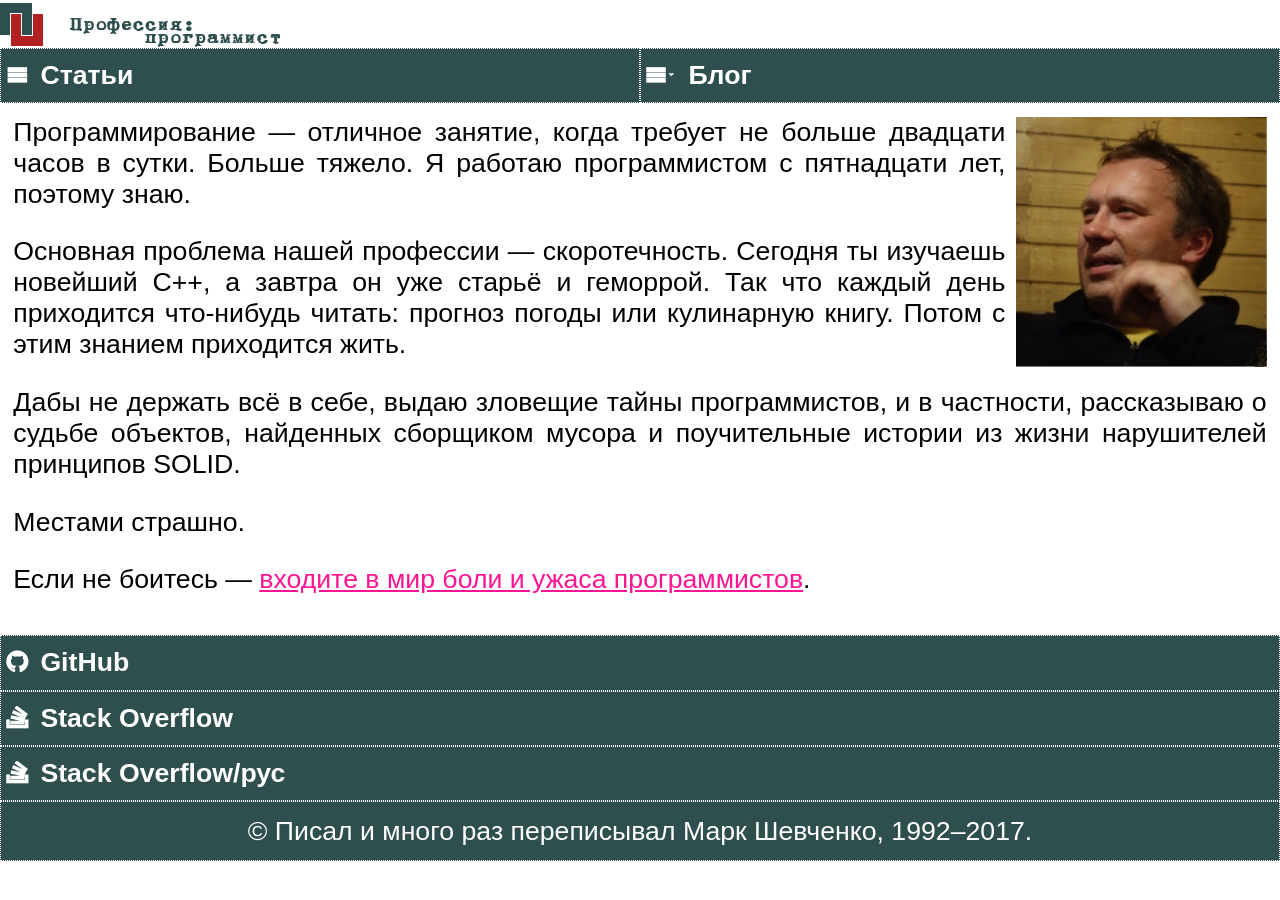
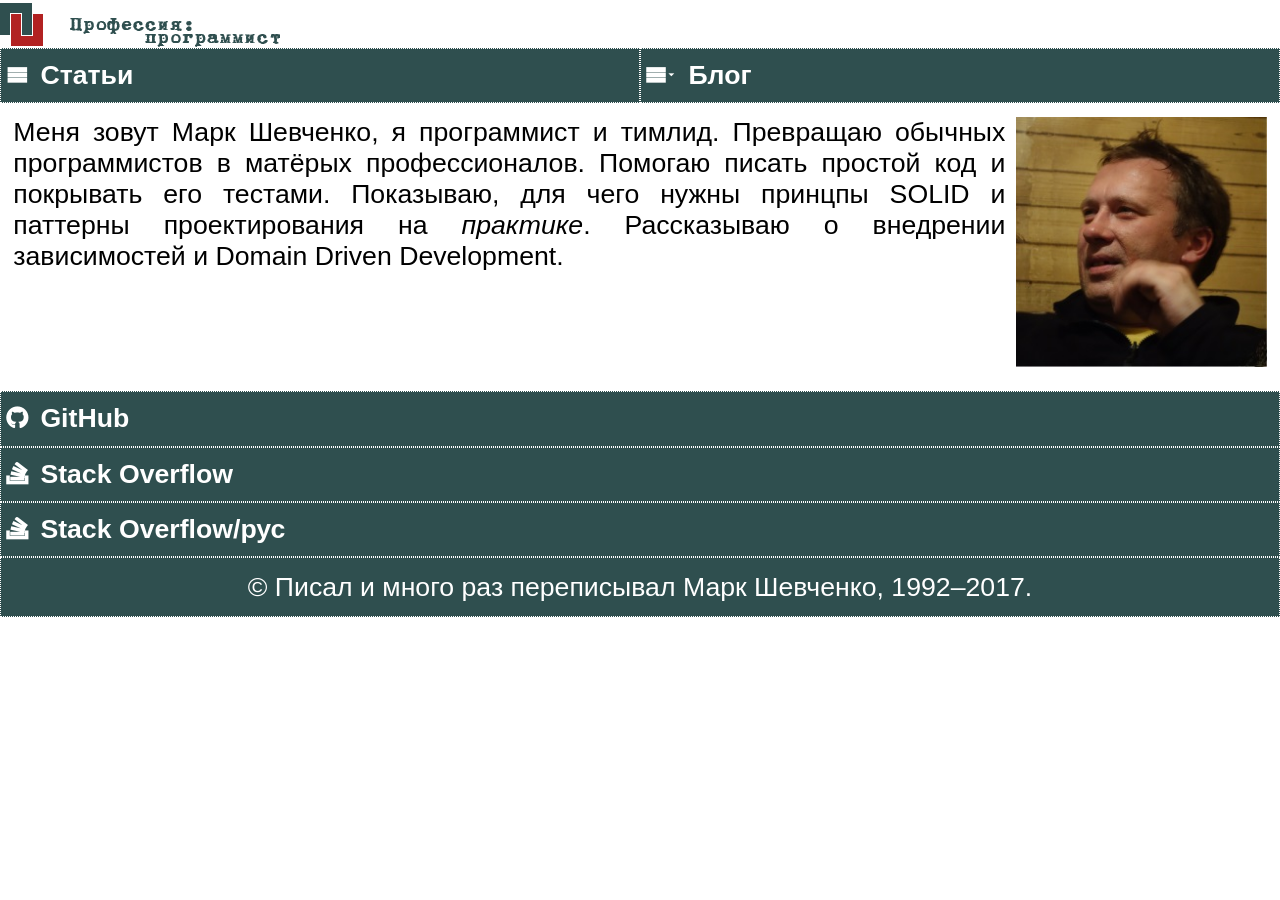
Before and after one commit to markshevchenko/markshevchenko.github.io, a Jekyll site: the page built from index.md, in a window 1280 px wide. Built offline with Jekyll 4.4.1, drawn with Linux system fonts in a browser that asks for light colours; some web fonts are replaced; our own code applies the rules of GitHub Pages for plain Markdown files.

Commit message:
Update index.md

```diff
--- a/index.md
+++ b/index.md
@@ -1,12 +1,2 @@
-<img src="{{ "/assets/img/markshevchenko.jpg" | relative_url}}" alt="собственной персоной" style="float: right; margin: 0 0 8pt 8pt; width: 20%" />Программирование&nbsp;&mdash; отличное занятие, когда требует не больше двадцати часов в сутки. Больше тяжело.
-Я работаю программистом с пятнадцати лет, поэтому знаю.
-
-Основная проблема нашей профессии&nbsp;&mdash; скоротечность. Сегодня ты изучаешь новейший C++, а завтра он уже старьё и геморрой.
-Так что каждый день приходится что-нибудь читать: прогноз погоды или кулинарную книгу. Потом с этим знанием приходится жить.
-
-Дабы не держать всё в себе, выдаю зловещие тайны программистов, и в частности, рассказываю о судьбе объектов,
-найденных сборщиком мусора и поучительные истории из жизни нарушителей принципов SOLID.
-
-Местами страшно.
-
-Если не боитесь&nbsp;&mdash; [входите в мир боли и ужаса программистов](articles).
+<img src="{{ "/assets/img/markshevchenko.jpg" | relative_url}}" alt="собственной персоной" style="float: right; margin: 0 0 8pt 8pt; width: 20%" /> Меня зовут Марк Шевченко, я программист и тимлид. Превращаю обычных программистов в матёрых профессионалов. Помогаю писать простой код и покрывать его тестами. Показываю, для чего нужны принцпы SOLID и паттерны проектирования на *практике*. Рассказываю
+о внедрении зависимостей и Domain Driven Development.
```
